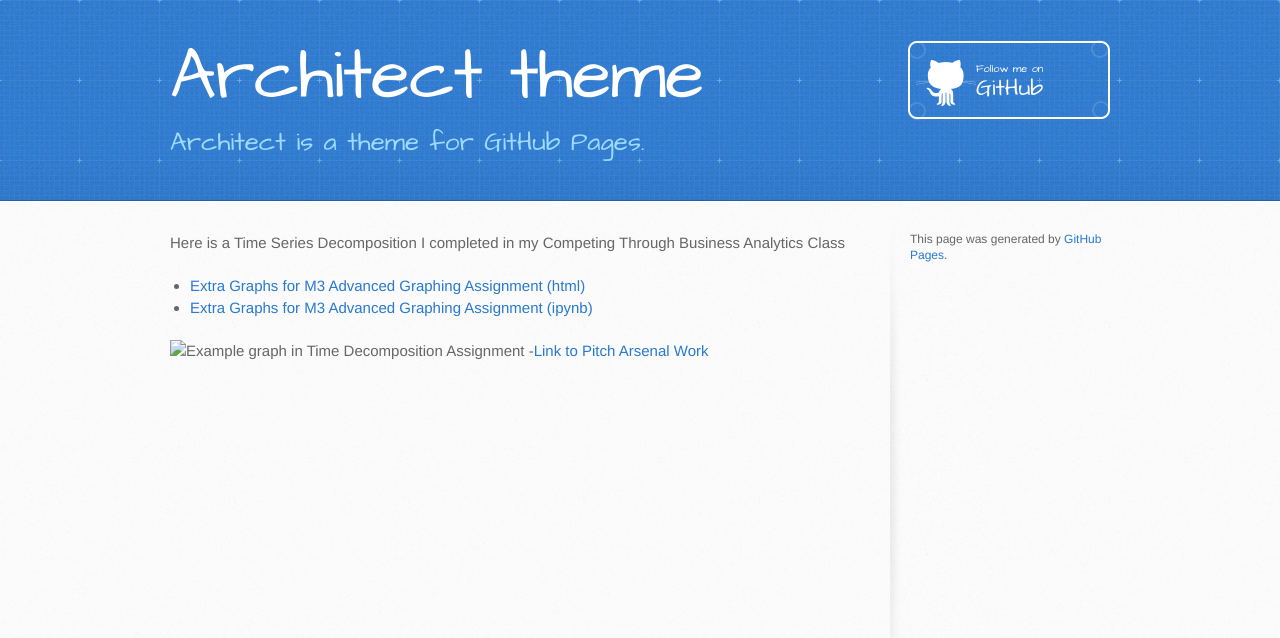
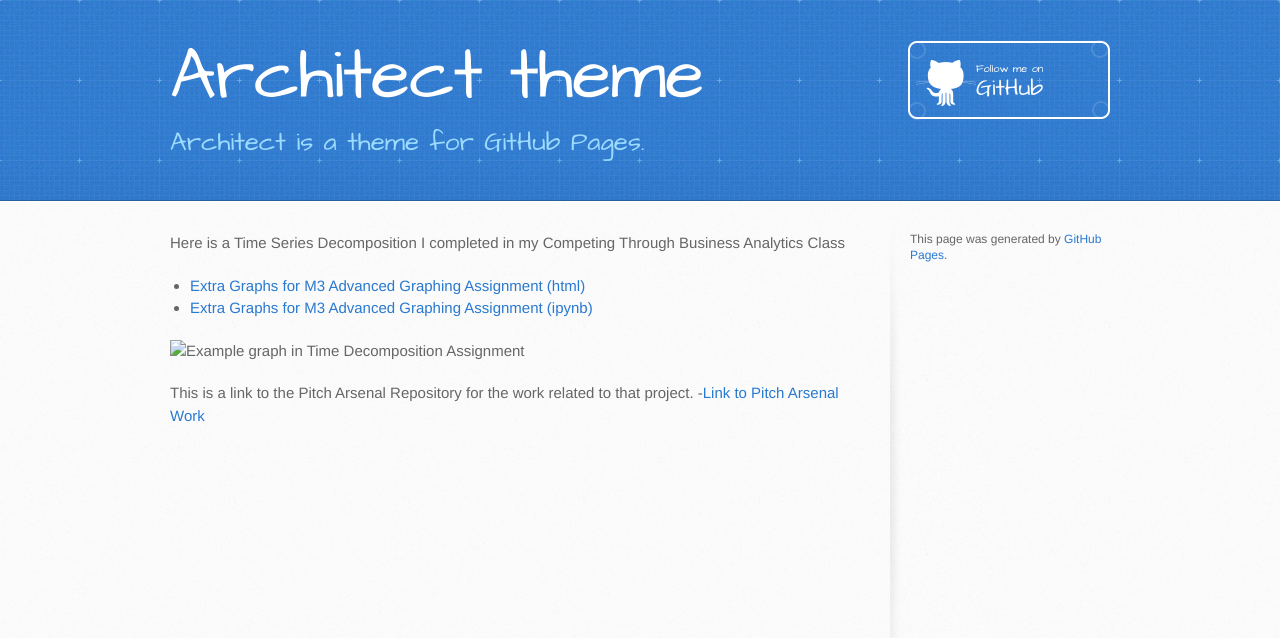
Before and after one commit to TJSWLWM/TJSWLWM.github.io, a Jekyll site: the page built from timeseries/index.md, in a window 1280 px wide. Shown: the top 638 px of the page. Built offline with Jekyll 4.4.1, drawn with Linux system fonts in a browser that asks for light colours; our own code applies the rules of GitHub Pages for plain Markdown files.

Commit message:
Update index.md

```diff
--- a/timeseries/index.md
+++ b/timeseries/index.md
@@ -7,4 +7,6 @@ Here is a Time Series Decomposition I completed in my Competing Through Business
 - [Extra Graphs for M3 Advanced Graphing Assignment (ipynb)](Extra Graphs for M3 Advanced Graphing Assignment.ipynb)
 
 ![Example graph in Time Decomposition Assignment](pictures/PublicvPrivateConst.jpg)
+
+This is a link to the Pitch Arsenal Repository for the work related to that project.
 -[Link to Pitch Arsenal Work](https://github.com/TJSWLWM/TJSWLWM.github.io/tree/main/PitchArsenals)
```
